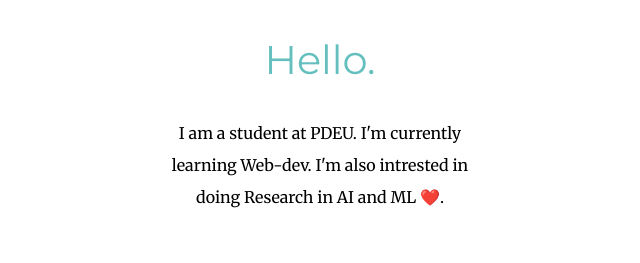
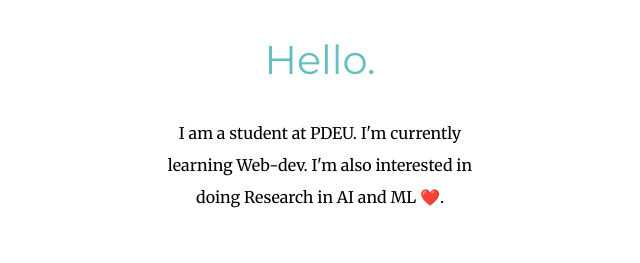
Before and after one commit to DhairyaShah5/CV_CSS_Second_Attempt, a plain HTML site: page index.html in a window 1280 px wide. Shown: the part 1021-1284 px from the top of the page, 320-960 px from the left. Drawn offline with Linux system fonts and the light colour scheme.

Commit message:
Updated index.html
Spelling errors are corrected

```diff
--- a/index.html
+++ b/index.html
@@ -25,7 +25,7 @@
     <div class="profile">
       <img class = "profile-pic" src="images\dhairya profile.png" alt="Profile Photo">
       <h2>Hello.</h2>
-      <p class="intro">I am a student at PDEU. I'm currently learning Web-dev. I'm also intrested in doing Research in AI and ML ❤️. </p>
+      <p class="intro">I am a student at PDEU. I'm currently learning Web-dev. I'm also interested in doing Research in AI and ML ❤️. </p>
     </div>
     <hr>
     <div class="skills">
```
